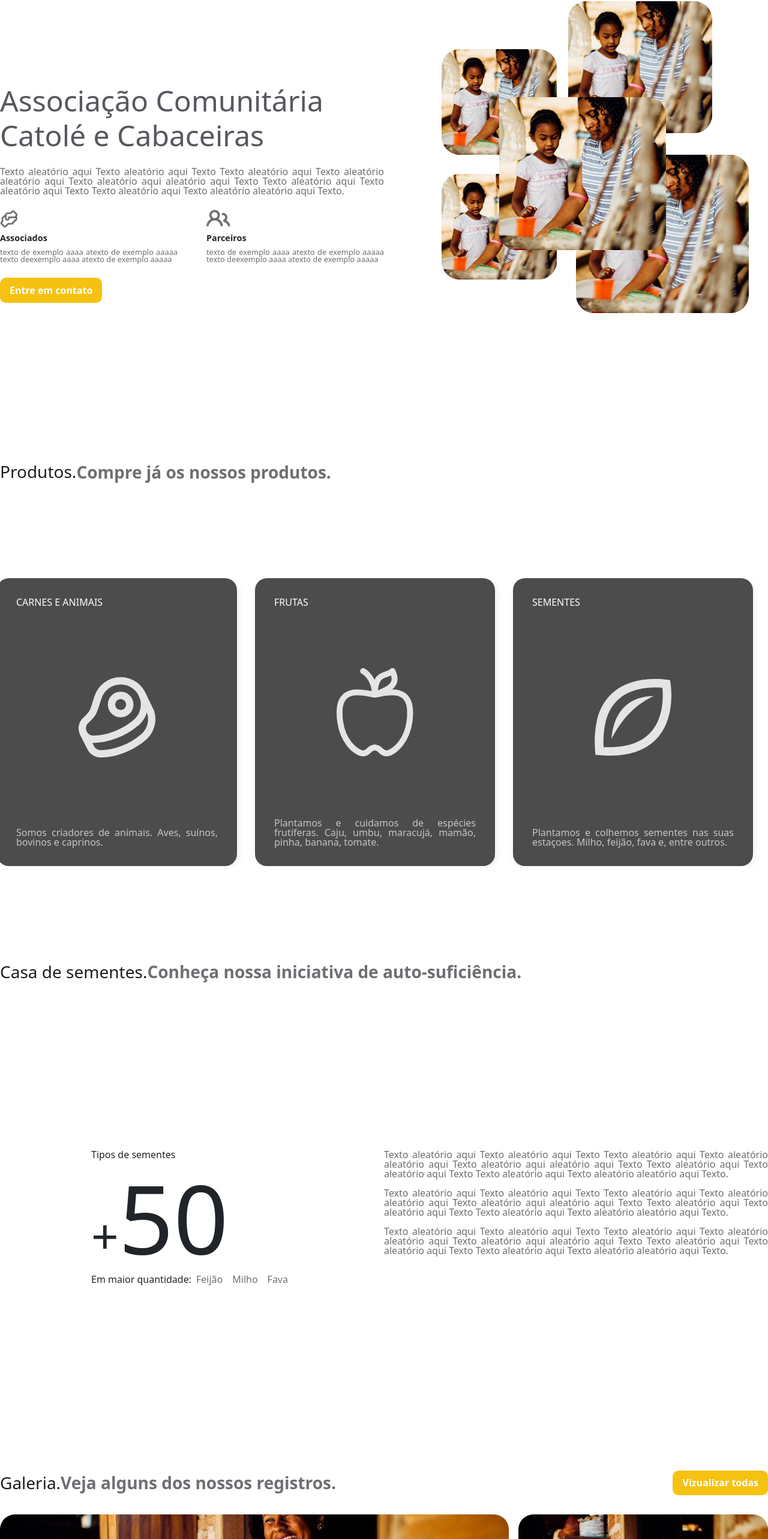
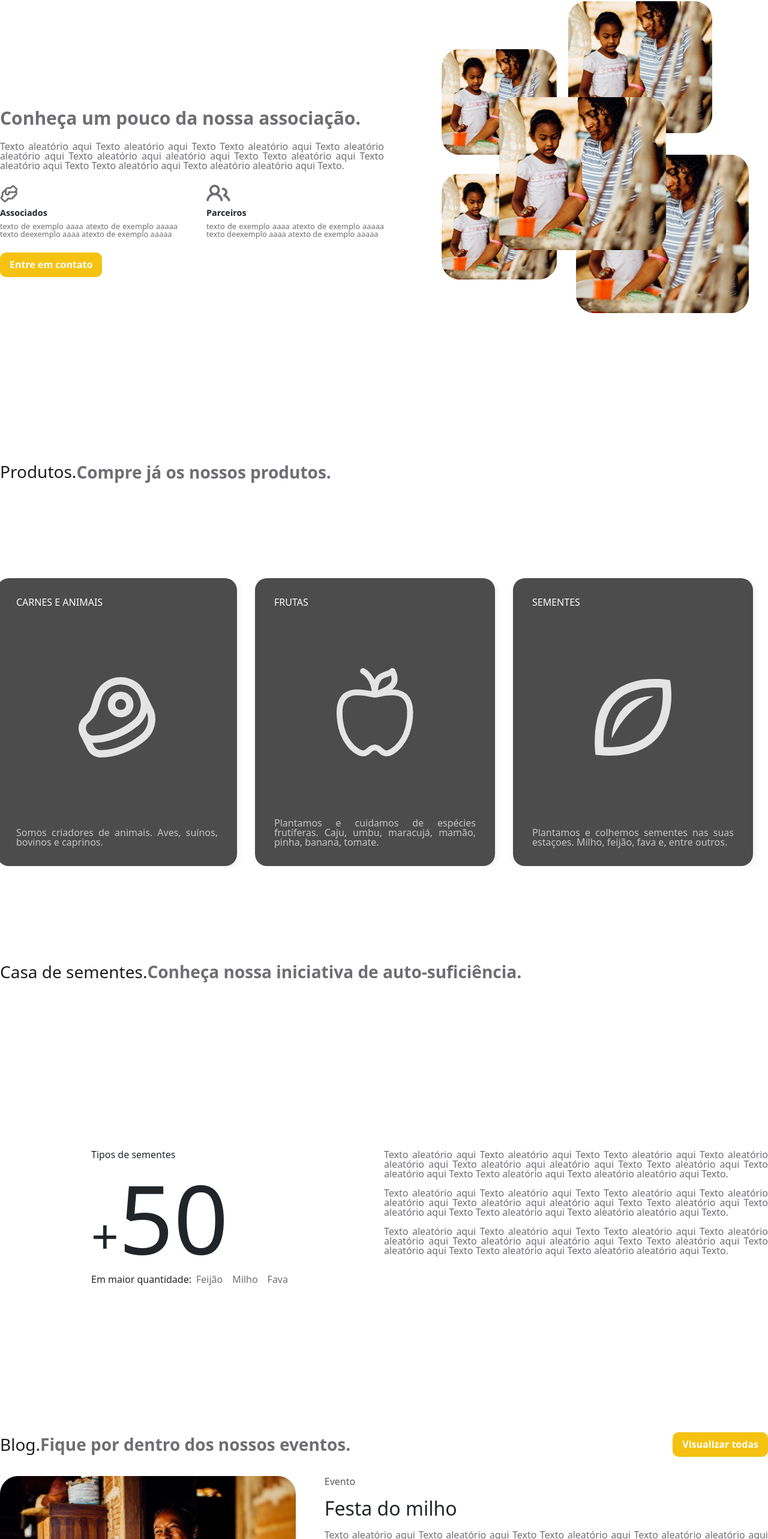
Before and after one commit to Luiz-gustavo-da-silva/ACCC, a React (Vite) app: page / in a window 1280 px wide. Shown: the part 1589-4155 px from the top of the page at 60% size. Built offline with nearby package versions, Linux system fonts and the light colour scheme.

Commit message:
feat: finalização resp blog

```diff
--- a/src/components/blog/index.module.css
+++ b/src/components/blog/index.module.css
@@ -165,14 +165,15 @@
   display: flex;
   flex-direction: column;
   justify-content: space-between;
-  height: 40%;
+  height: 100%;
+  gap: 1.5rem;
 }
 
-.containerAutorNoticia p{
+.containerAutorNoticia p {
   font-size: 0.7em;
 }
 
-.container__textosNoticias p{
+.container__textosNoticias p {
   text-align: justify;
 }
 
@@ -190,32 +191,55 @@
   color: #6e6e73;
 }
 
-  .container__infoInferior{
+.container__infoInferior {
   display: flex;
   align-items: center;
   justify-content: space-between;
 }
 
-  .moduloDataEvento{
+.moduloDataEvento {
   display: flex;
   align-items: center;
   gap: 0.5rem;
 }
 
-  .moduloDataEvento p{
+.moduloDataEvento p {
   font-size: 0.8em;
   color: #6e6e73;
 }
 
-  .iconCalendario{
+.iconCalendario {
+  color: #6e6e73;
+}
+
+.container__tituloSessoes {
+  font-size: 28px;
+  font-weight: 600;
+  display: flex;
+  align-items: center;
+}
+
+.container__tituloSessoes h2 {
+  color: #1d1d1f;
+}
+
+.container__tituloSessoes span {
   color: #6e6e73;
 }
 
 @media screen and (max-width: 1200px) {
+  .container {
+    width: 95%;
+    margin: auto;
+    margin-top: 5rem;
+    margin-bottom: 5rem;
+    /* margin-top: 5rem; */
+  }
+
   .container__grid {
     display: grid;
-      grid-template-columns: 1fr;
-      grid-template-rows: 1fr 1fr 1fr 1fr;
+    grid-template-columns: auto;
+    grid-template-rows: auto auto auto auto;
     grid-template-areas:
       "modulo1"
       "modulo2"
@@ -224,8 +248,72 @@
     gap: 2.5rem;
     margin-top: 2rem;
   }
+
+  #modulo1 {
+    display: flex;
+    flex-direction: column;
+  }
+
+  .container__imgCapa {
+    width: 100%;
+    height: 100%;
+  }
+
+  .container__infomacao {
+    width: 100%;
+    gap: 1.5rem;
+  }
+
+  .container__imgNoticias {
+    width: 100%;
+    height: auto;
+  }
+
+  .container__imgNoticias img {
+    width: 100%;
+    height: 100%;
+    object-fit: cover;
+    border-radius: 30px;
+  }
+  .celula {
+    /* background: red; */
+    height: auto;
+  }
+
+  .container__tituloSessoes {
+    text-align: start;
+    align-items: start;
+    flex-direction: column !important;
+    font-size: 1.4em;
+  }
+
+  .container__textosTop {
+    font-size: 0.8em;
+    gap: 0.5rem;
+  }
+
+  .foto__autor {
+    width: 40px;
+    height: 40px;
+  }
+
+  .containerAutor {
+    gap: 0.5rem;
+  }
+
+  .containerAutor p {
+    font-size: 0.7em;
+  }
+
+  .container__textosTop h2 {
+    font-size: 1rem;
+  }
+  .container__moduloNoticia {
+    height: auto;
+  }
+
   #modulo1{
-      flex-direction: column;
+    gap:1rem;
   }
 }
 
--- a/src/components/blog/index.tsx
+++ b/src/components/blog/index.tsx
@@ -6,9 +6,9 @@ const Blog = () => {
   return (
     <div className={style.container}>
       <div className={style.container__header}>
-        <div>
-          <h3>Últimas notícias</h3>
-        </div>
+      <div className={style.container__tituloSessoes}>
+        <h2>Blog.  </h2>  <span> Fique por dentro dos nossos eventos.</span>
+      </div>
         <div>
           <Button nome={"Visualizar todas"} tipo={1} />
         </div>
@@ -36,6 +36,7 @@ const Blog = () => {
                 aleatório aqui Texto Texto aleatório aqui Texto aleatório aqui
                 Texto Texto aleatório aqui Texto aleatório aleatório aqui Texto.
               </p>
+
             </div>
 
             <div className={style.container__infoInferior}>
@@ -74,6 +75,7 @@ const Blog = () => {
                 aleatório aqui Texto Texto aleatório aqui Texto aleatório aqui
                 Texto Texto aleatório aqui Texto aleatório aleatório aqui Texto.
               </p>
+
             </div>
 
             <div className={style.container__infoInferior}>
--- a/src/components/capa/index.module.css
+++ b/src/components/capa/index.module.css
@@ -44,7 +44,7 @@
   width: 100%;
   height: 100%;
   opacity: 1;
-  transition: 0.2s ease;
+  transition: 0.4s ease;
 }
 
 @media screen and (max-width: 1200px) {
--- a/src/components/galeria/index.module.css
+++ b/src/components/galeria/index.module.css
@@ -94,9 +94,16 @@
 
 .containerSlide{
   margin-top: 3rem;
+  display: none !important;
 }
 
+
+
 @media screen and (max-width: 1200px) {
+  .containerSlide{
+    display: flex !important;
+  }
+
   .container__grid {
     display: grid;
     grid-template-columns: 1fr;
--- a/src/components/produtos/index.module.css
+++ b/src/components/produtos/index.module.css
@@ -20,7 +20,7 @@
 }
 
 #divHortalicas {
-  background-image: url(/assets/hortalicas.png);
+  background-image: url(/public/assets/hortalicas.png);
   height: 100%;
   background-size: cover;
 }
--- a/src/components/produtos/index.tsx
+++ b/src/components/produtos/index.tsx
@@ -37,10 +37,17 @@ const Produtos = () => {
                 <p>HORTALIÇAS</p>
               </div>
               <div>
-                <img src="/assets/horta.svg" alt="" className={style.imgSlide}/>
+                <img
+                  src="/assets/horta.svg"
+                  alt=""
+                  className={style.imgSlide}
+                />
               </div>
               <div>
-              <p>Somos produtores de hortaliças. Coentro, cebolinha, cenoura, pimentão, beterraba e, entre outros.</p>
+                <p>
+                  Somos produtores de hortaliças. Coentro, cebolinha, cenoura,
+                  pimentão, beterraba e, entre outros.
+                </p>
                 {/* <Button nome={"Compre agora"} tipo={1} /> */}
               </div>
             </div>
@@ -50,65 +57,84 @@ const Produtos = () => {
             <div className={style.capaEscura}>
               <div>
                 <p>CARNES E ANIMAIS</p>
-
               </div>
               <div>
-                <img src="/assets/carne.svg" alt="" className={style.imgSlide}/>
+                <img
+                  src="/assets/carne.svg"
+                  alt=""
+                  className={style.imgSlide}
+                />
               </div>
               <div>
-              <p>Somos criadores de animais. Aves, suínos, bovinos e caprinos.</p>
+                <p>
+                  Somos criadores de animais. Aves, suínos, bovinos e caprinos.
+                </p>
                 {/* <Button nome={"Compre agora"} tipo={1} /> */}
               </div>
             </div>
-            <div id={style.divCarnes} className={style.divConteudoCard}></div>
+            <div id={style.divCarnes} ></div>
           </SwiperSlide>
           <SwiperSlide className={style.swiper__slide}>
             <div className={style.capaEscura}>
               <div>
                 <p>FRUTAS</p>
-
               </div>
               <div>
-                <img src="/assets/fruta.svg" alt="" className={style.imgSlide}/>
+                <img
+                  src="/assets/fruta.svg"
+                  alt=""
+                  className={style.imgSlide}
+                />
               </div>
               <div>
-              <p>Plantamos e cuidamos de espécies frutíferas. Caju, umbu, maracujá, mamão, pinha, banana, tomate.</p>
+                <p>
+                  Plantamos e cuidamos de espécies frutíferas. Caju, umbu,
+                  maracujá, mamão, pinha, banana, tomate.
+                </p>
                 {/* <Button nome={"Compre agora"} tipo={1} /> */}
               </div>
             </div>
-            <div id={style.divfrutas} className={style.divConteudoCard}></div>
+            <div id={style.divfrutas}></div>
           </SwiperSlide>
           <SwiperSlide className={style.swiper__slide}>
             <div className={style.capaEscura}>
               <div>
                 <p>SEMENTES</p>
-
               </div>
               <div>
-                <img src="/assets/semente.svg" alt=""className={style.imgSlide} />
+                <img
+                  src="/assets/semente.svg"
+                  alt=""
+                  className={style.imgSlide}
+                />
               </div>
               <div>
-              <p>Plantamos e colhemos sementes nas suas estaçoes. Milho, feijão, fava e, entre outros.</p>
+                <p>
+                  Plantamos e colhemos sementes nas suas estaçoes. Milho,
+                  feijão, fava e, entre outros.
+                </p>
                 {/* <Button nome={"Compre agora"} tipo={1} /> */}
               </div>
             </div>
-            <div id={style.divSementes} className={style.divConteudoCard}></div>
+            <div id={style.divSementes}></div>
           </SwiperSlide>
           <SwiperSlide className={style.swiper__slide}>
             <div className={style.capaEscura}>
               <div>
                 <p>OVOS</p>
-
               </div>
               <div>
-                <img src="/assets/ovo.svg" alt="" className={style.imgSlide}/>
+                <img src="/assets/ovo.svg" alt="" className={style.imgSlide} />
               </div>
               <div>
-              <p>Criamos aves para venda e produção de ovos. Ovo caipira de galinha, codornae, entre outros.</p>
+                <p>
+                  Criamos aves para venda e produção de ovos. Ovo caipira de
+                  galinha, codornae, entre outros.
+                </p>
                 {/* <Button nome={"Compre agora"} tipo={2} /> */}
               </div>
             </div>
-            <div id={style.divOvos} className={style.divConteudoCard}></div>
+            <div id={style.divOvos}></div>
           </SwiperSlide>
         </Swiper>
       </div>
--- a/src/components/sobreNos/index.module.css
+++ b/src/components/sobreNos/index.module.css
@@ -138,8 +138,24 @@
   width: auto;
 }
 
+.container__tituloSessoes {
+  font-size: 30px;
+  font-weight: 600;
+  display: flex;
+  text-align: start;
+  flex-direction: column;
+}
+
 .container__infosParceirosAssociados h3{
   font-weight: 600;
+}
+
+.container__tituloSessoes h2 {
+  color: #1d1d1f;
+}
+
+.container__tituloSessoes span {
+  color: #6e6e73;
 }
 
 @media screen and (max-width: 1200px) {
@@ -180,6 +196,7 @@
   }
 
 
+
 }
 
 @media screen and (max-width: 768px) {
--- a/src/components/sobreNos/index.tsx
+++ b/src/components/sobreNos/index.tsx
@@ -9,7 +9,9 @@ const SobreNos = () => {
         <div id={style.modulo1} className={style.modulos}>
           <div>
             <div className={style.textosSuperior}>
-              <h1>Associação Comunitária Catolé e Cabaceiras </h1>
+              <div className={style.container__tituloSessoes}>
+                <span>Conheça um pouco da nossa associação.</span>
+              </div>
               <p>
                 Texto aleatório aqui Texto aleatório aqui Texto Texto aleatório
                 aqui Texto aleatório aleatório aqui Texto aleatório aqui
@@ -20,7 +22,11 @@ const SobreNos = () => {
 
             <div className={style.container__infos}>
               <div className={style.container__infosParceirosAssociados}>
-                <img src="/assets/parceiros.svg" className={style.img__icon} alt="" />
+                <img
+                  src="/assets/parceiros.svg"
+                  className={style.img__icon}
+                  alt=""
+                />
                 <h3>Associados</h3>
                 <p>
                   texto de exemplo aaaa atexto de exemplo aaaaa texto deexemplo
@@ -29,7 +35,11 @@ const SobreNos = () => {
               </div>
 
               <div className={style.container__infosParceirosAssociados}>
-                <img src="/assets/socios.svg" className={style.img__icon} alt="" />
+                <img
+                  src="/assets/socios.svg"
+                  className={style.img__icon}
+                  alt=""
+                />
                 <h3>Parceiros</h3>
                 <p>
                   texto de exemplo aaaa atexto de exemplo aaaaa texto deexemplo
--- a/src/pages/App.tsx
+++ b/src/pages/App.tsx
@@ -22,7 +22,7 @@ function App() {
       <SobreNos/>
       <Produtos/>
       <CasaSementes/>
-      {/* <Blog/> */}
+      <Blog/>
       <Galeria/>
       <Contatos/>
       <Parceiros/>
```
Lines whose indentation alone changed are shown as unchanged.
